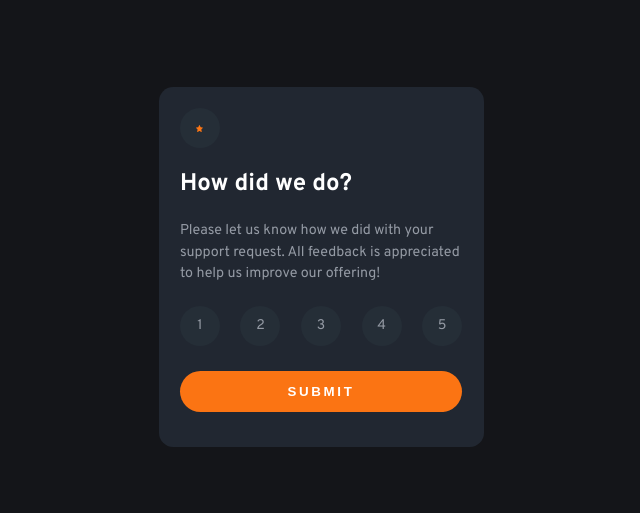
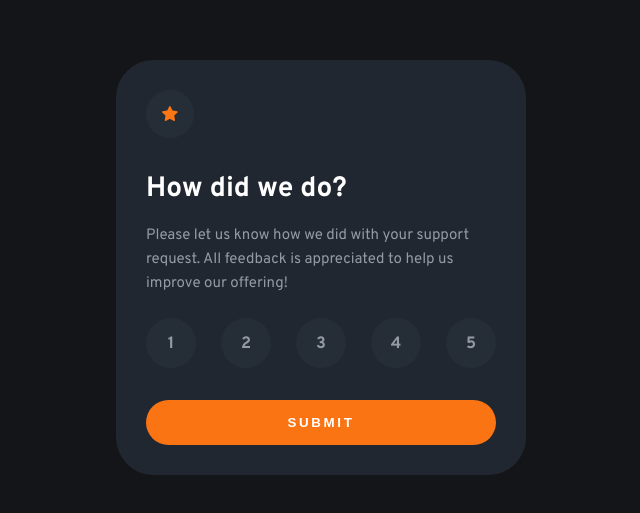
Before and after one commit to mirzaianov/05-frontendmentor-io, a React (Vite) app in the folder 03-interactive-rating-component-main/: page / in a window 1280 px wide. Shown: the part 133-646 px from the top of the page, without its empty margins (319-959 px from the left). Built offline with nearby package versions, Linux system fonts and the light colour scheme.

Commit message:
final version

```diff
--- a/03-interactive-rating-component-main/src/App.jsx
+++ b/03-interactive-rating-component-main/src/App.jsx
@@ -10,6 +10,8 @@ function App() {
 
   const toggleModal = () => {
     setShowModal(() => !showModal);
+
+    console.log('toggleModal, showModal ==>', showModal);
   };
 
   return <div className='app'>{showModal ? <CardMain toggleModal={toggleModal} /> : <CardModal />}</div>;
--- a/03-interactive-rating-component-main/src/components/cardMain/CardMain.jsx
+++ b/03-interactive-rating-component-main/src/components/cardMain/CardMain.jsx
@@ -13,7 +13,7 @@ function CardMain({ toggleModal }) {
 
     setRadio(() => value);
 
-    console.log('value ==>', e, value);
+    console.log('handleChangeRadio, value ==>', value);
   };
 
   const handleSubmit = e => {
@@ -21,7 +21,7 @@ function CardMain({ toggleModal }) {
 
     toggleModal();
 
-    console.log('Submitted radio ==>', radio);
+    console.log('handleSubmit, radio ==>', radio);
   };
 
   return (
--- a/03-interactive-rating-component-main/src/components/cardMain/CardMain.scss
+++ b/03-interactive-rating-component-main/src/components/cardMain/CardMain.scss
@@ -7,7 +7,7 @@ img {
 }
 
 .card-main {
-  padding: 1.5em;
+  padding: 1.5em 1.4em;
   background-color: $color-blue-dark;
   width: 325px;
   height: 360px;
@@ -44,27 +44,12 @@ img {
     margin-bottom: 1.5em;
   }
 
-  // &__rating {
-  //   padding: 0;
-  //   margin: 0;
-  // }
-
   &__values {
     position: relative;
     display: flex;
     justify-content: space-between;
     margin-bottom: 1.75em;
-    // border: red 1px solid;
   }
-
-  // &__value {
-  //   background-color: $color-grey-medium;
-  //   color: $color-grey-light;
-  //   height: 40px;
-  //   border-radius: 1em;
-  //   aspect-ratio: 1 / 1;
-  //   cursor: pointer;
-  // }
 }
 
 .button {
@@ -83,3 +68,36 @@ img {
     color: $color-orange;
   }
 }
+
+@media (min-width: 375px) {
+  .card-main {
+    width: 410px;
+    height: 415px;
+    padding: 2em 2em;
+    border-radius: 2.5em;
+    font-size: $fz;
+
+    &__star {
+      height: 48px;
+      margin-bottom: 2em;
+    }
+
+    &__title {
+      font-size: 1.75rem;
+      margin-bottom: 0.5em;
+    }
+
+    &__descr {
+      margin-bottom: 1.5em;
+      line-height: 1.6;
+    }
+
+    &__values {
+      padding-bottom: 0.4em;
+    }
+  }
+
+  .button {
+    padding: 1.1em;
+  }
+}
--- a/03-interactive-rating-component-main/src/components/cardModal/CardModal.scss
+++ b/03-interactive-rating-component-main/src/components/cardModal/CardModal.scss
@@ -1,7 +1,7 @@
 @import '../../styles/variables.scss';
 
 img {
-  width: 50%;
+  // width: 50%;
   max-width: 100%;
   max-height: 100%;
   object-fit: cover;
@@ -18,10 +18,12 @@ img {
   text-align: center;
 
   &__image {
-    // width: 50%;
     display: flex;
     justify-content: center;
     margin-bottom: 2em;
+    & > img {
+      width: 50%;
+    }
   }
 
   &__info {
@@ -43,3 +45,27 @@ img {
     margin-bottom: 1.5em;
   }
 }
+
+@media (min-width: 375px) {
+  .card-modal {
+    width: 410px;
+    height: 415px;
+    padding: 3em 2.25em;
+    border-radius: 2.5em;
+    font-size: $fz;
+
+    &__image {
+      & > img {
+        width: 47.5%;
+      }
+    }
+
+    &__info {
+      margin-bottom: 1.85em;
+    }
+
+    &__title {
+      font-size: 1.75rem;
+    }
+  }
+}
--- a/03-interactive-rating-component-main/src/components/radioButton/RadioButton.scss
+++ b/03-interactive-rating-component-main/src/components/radioButton/RadioButton.scss
@@ -94,3 +94,15 @@
 /* for inner filled circle */
 // .custom-radio::after {
 // }
+
+@media (min-width: 375px) {
+  .radio-label {
+    font-size: calc(1.1 * $fz);
+    font-weight: 700;
+  }
+
+  .custom-radio {
+    width: 50px;
+    padding-top: 13.5px;
+  }
+}
```
